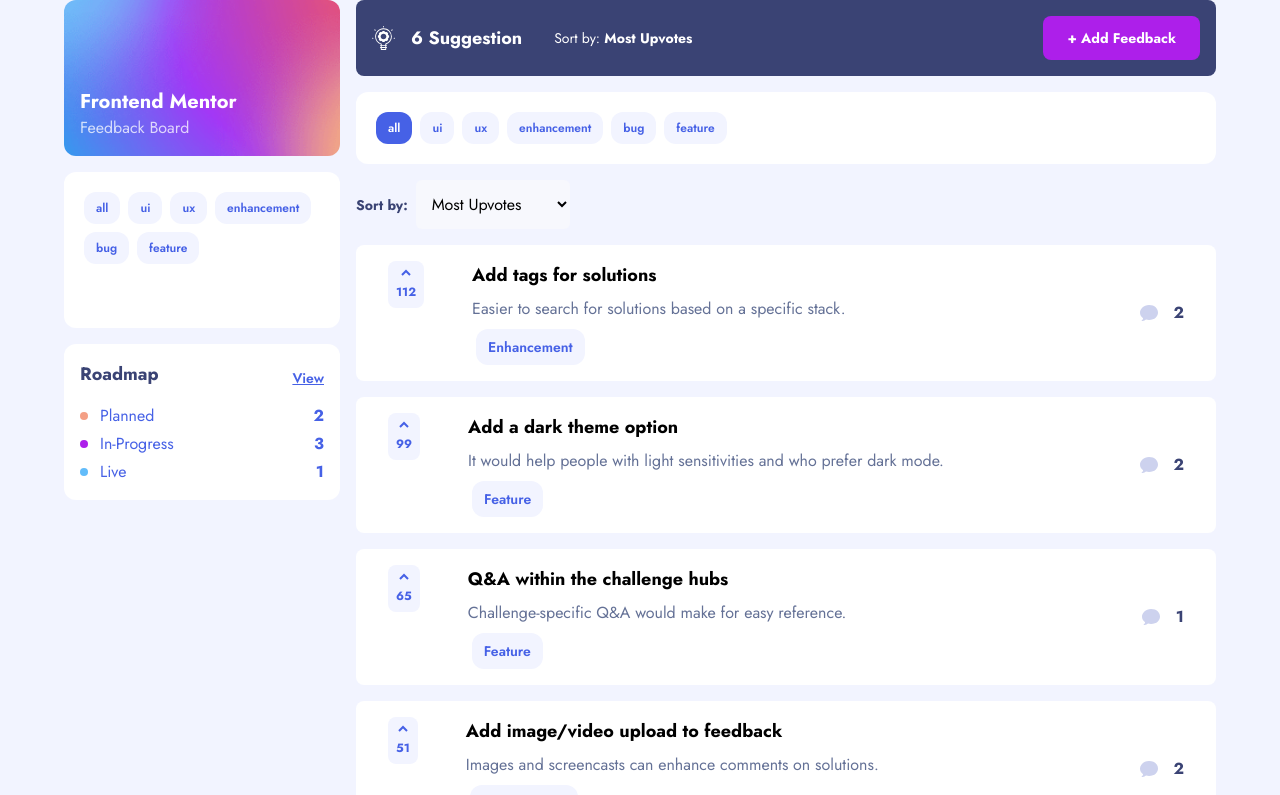
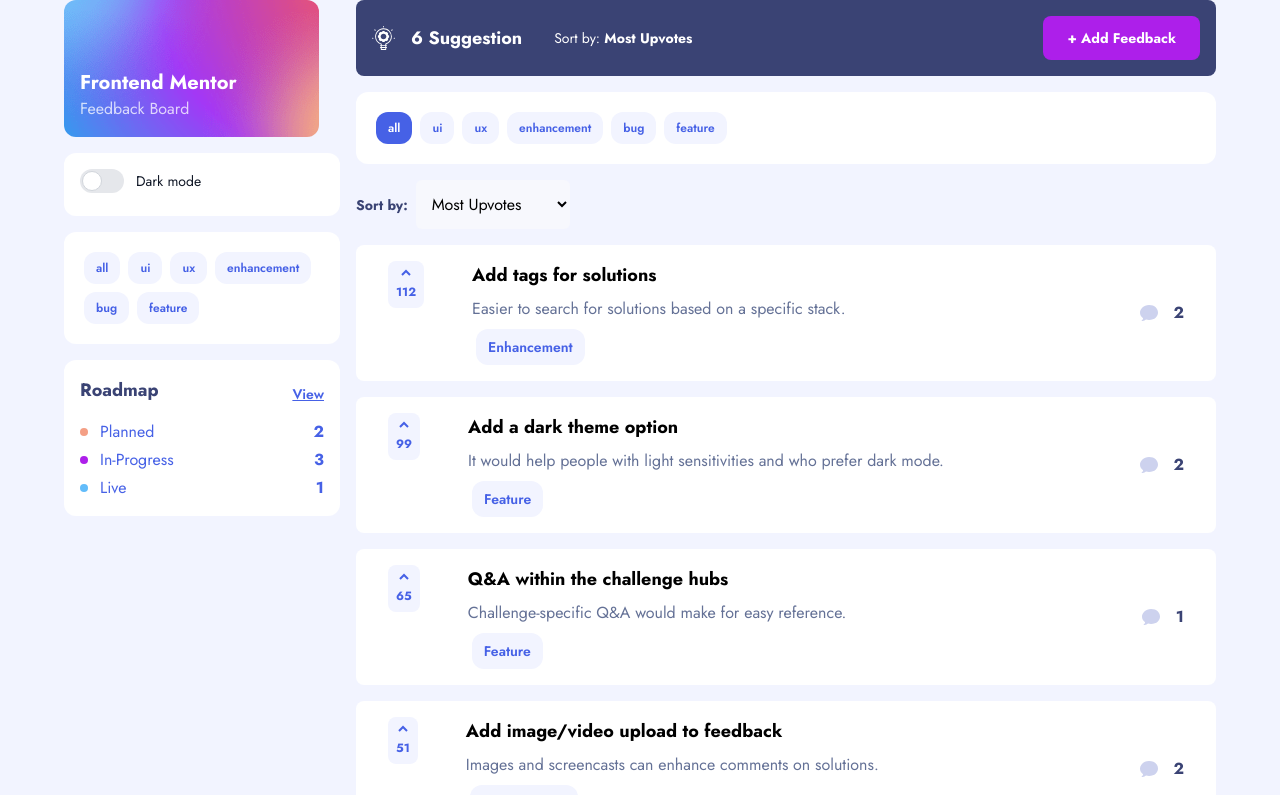
Before and after one commit to dziabak/product-feedback-app, a React (Vite) app: page / in a window 1280 px wide. Shown: the top 795 px of the page. Built offline with nearby package versions, Linux system fonts and the light colour scheme.

Commit message:
Added 'SuggestionDarkMode' toggle component

```diff
--- /dev/null
+++ b/src/components/suggestions/SuggestionsDarkMode.tsx
@@ -0,0 +1,15 @@
+const SuggestionsDarkMode = () => {
+	return (
+		<div className="p-4 bg-white rounded-xl">
+			<label className="relative inline-flex items-center cursor-pointer">
+				<input type="checkbox" value="" className="sr-only peer" />
+				<div className="w-11 h-6 bg-gray-200 peer-focus:outline-none peer-focus:ring-4 peer-focus:ring-blue-300 dark:peer-focus:ring-blue-800 rounded-full peer dark:bg-gray-700 peer-checked:after:translate-x-full rtl:peer-checked:after:-translate-x-full peer-checked:after:border-white after:content-[''] after:absolute after:top-[2px] after:start-[2px] after:bg-white after:border-gray-300 after:border after:rounded-full after:h-5 after:w-5 after:transition-all dark:border-gray-600 peer-checked:bg-blue-600"></div>
+				<span className="ms-3 text-sm font-medium text-gray-900 dark:text-gray-300">
+					Dark mode
+				</span>
+			</label>
+		</div>
+	);
+};
+
+export default SuggestionsDarkMode;
--- a/src/components/suggestions/SuggestionsNavigation.tsx
+++ b/src/components/suggestions/SuggestionsNavigation.tsx
@@ -2,12 +2,14 @@
 import SuggestionsHeader from "./SuggestionsHeader";
 import SuggestionsCategoryFilter from "./SuggestionsCategoryFilter";
 import SuggestionsRoadmapView from "./SuggestionsRoadmapView";
+import SuggestionsDarkMode from "./SuggestionsDarkMode";
 
 const SuggestionsNavigation = () => {
 	return (
 		<div>
-			<div className="space-y-4 md:space-y-0 md:grid md:grid-cols-3 md:gap-4 lg:grid-rows-3 lg:grid-cols-1">
+			<div className="space-y-4 md:space-y-0 md:grid md:grid-cols-3 md:gap-4 lg:block lg:space-y-4">
 				<SuggestionsHeader />
+				<SuggestionsDarkMode />
 				<SuggestionsCategoryFilter />
 				<SuggestionsRoadmapView />
 			</div>
```
